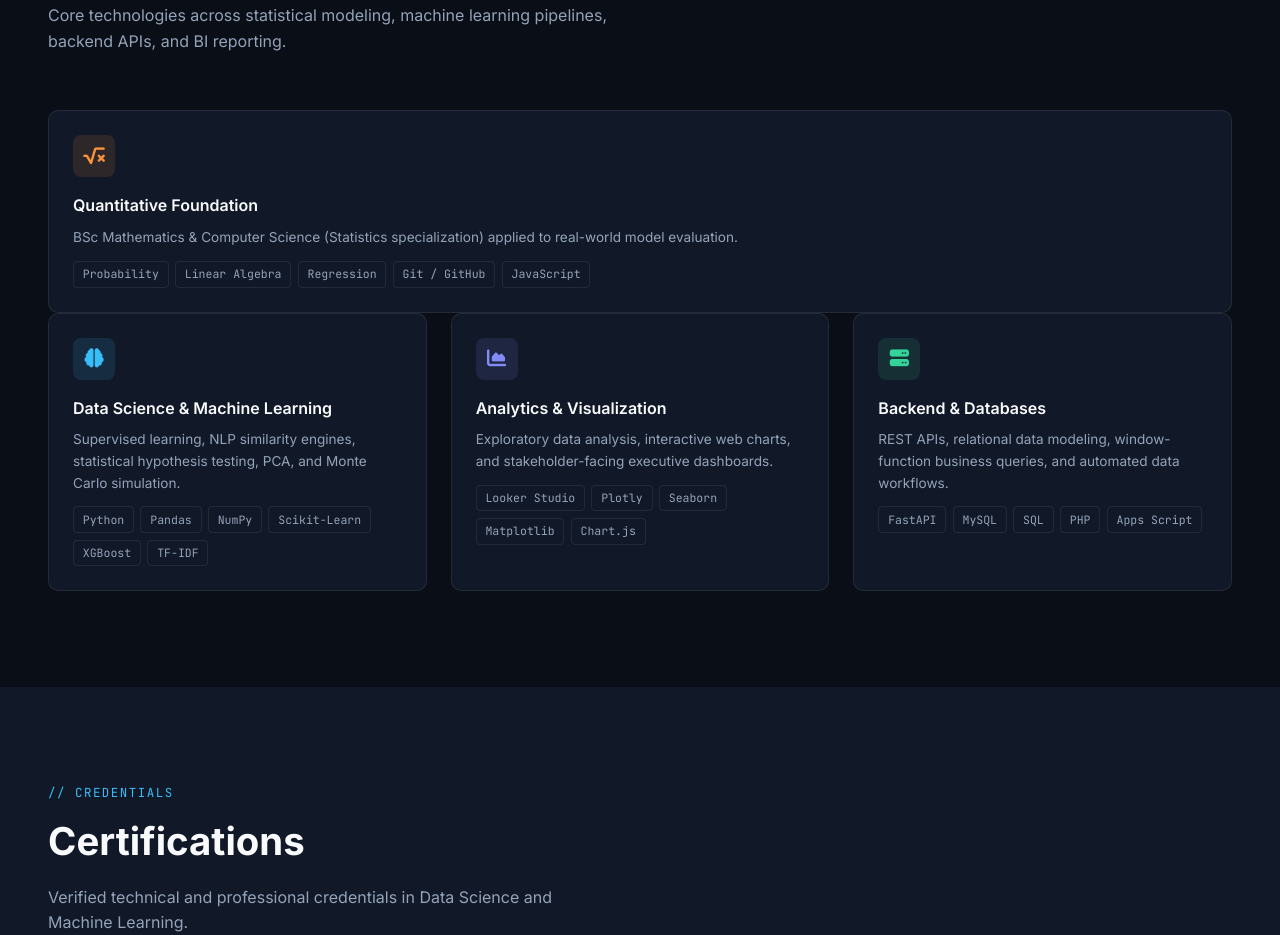
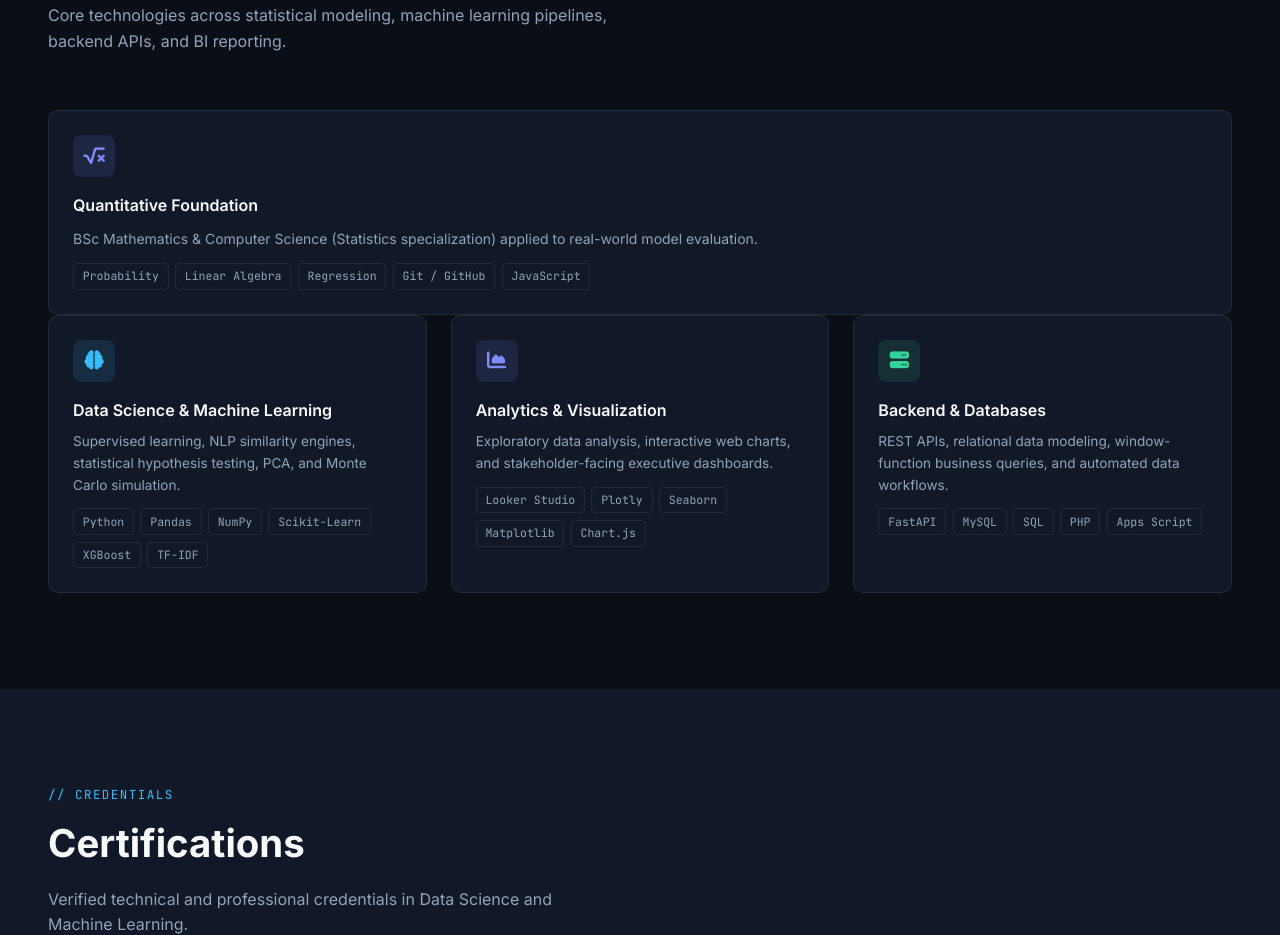
Before and after one commit to onguti-star/portfolio, a plain HTML site: page index.html in a window 1280 px wide. Shown: the part 2340-3275 px from the top of the page. Drawn offline with nearby package versions, Linux system fonts and the light colour scheme.

Commit message:
Refactor Quantitative Foundation skill card
Updated skill card for Quantitative Foundation with new styling and structure.

```diff
--- a/index.html
+++ b/index.html
@@ -673,9 +673,11 @@
     <p class="section-sub">Core technologies across statistical modeling, machine learning pipelines, backend APIs, and BI reporting.</p>
 
  <div class="skill-card fade-in">
-    <div class="skill-icon orange"><i class="fas fa-square-root-alt"></i></div>
+         <div class="skill-icon purple"><i class="fas fa-square-root-alt"></i></div>
          <h3>Quantitative Foundation</h3>
-      <p>BSc Mathematics &amp; Computer Science (Statistics specialization) applied to real-world model evaluation.</p>
+         <p style="color: var(--muted); font-size: 0.875rem; line-height: 1.7;">
+          BSc Mathematics & Computer Science (Statistics specialization) applied to real-world model evaluation.
+         </p>
          <div class="skill-tags">
            <span class="tag">Probability</span>
            <span class="tag">Linear Algebra</span>
```
Lines whose indentation alone changed are shown as unchanged.
